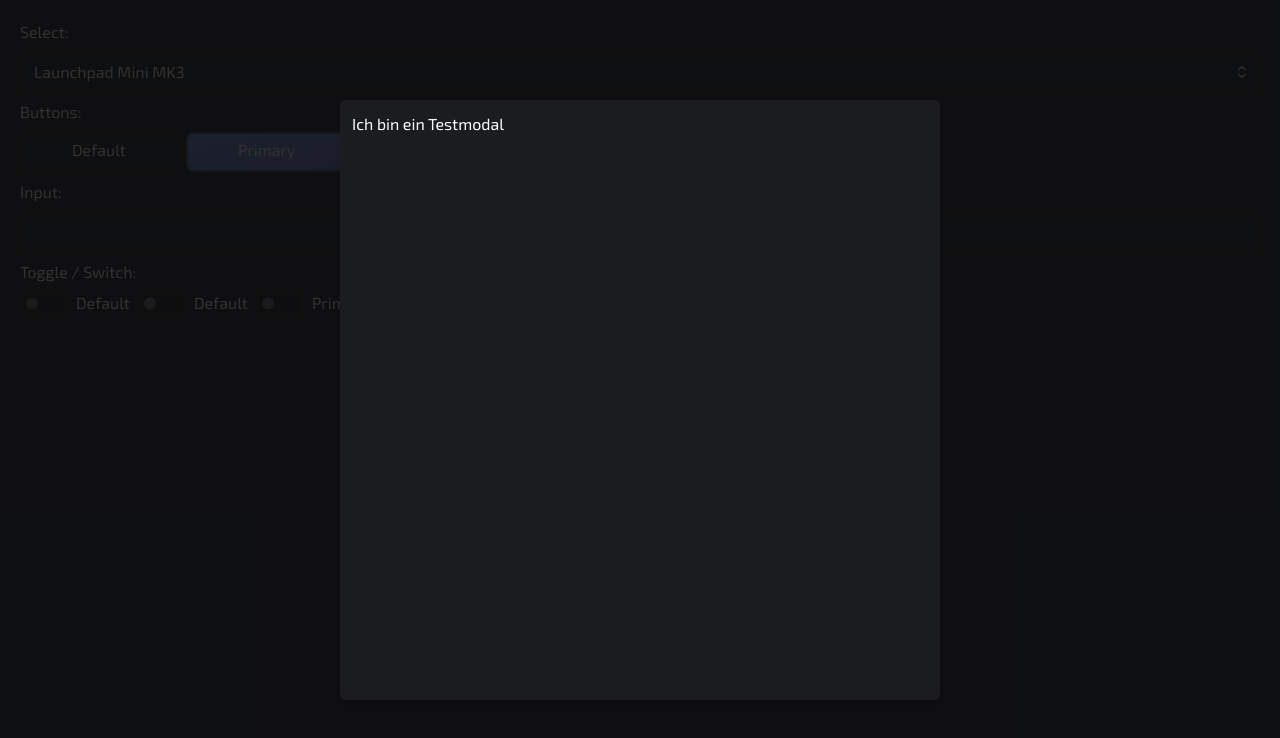
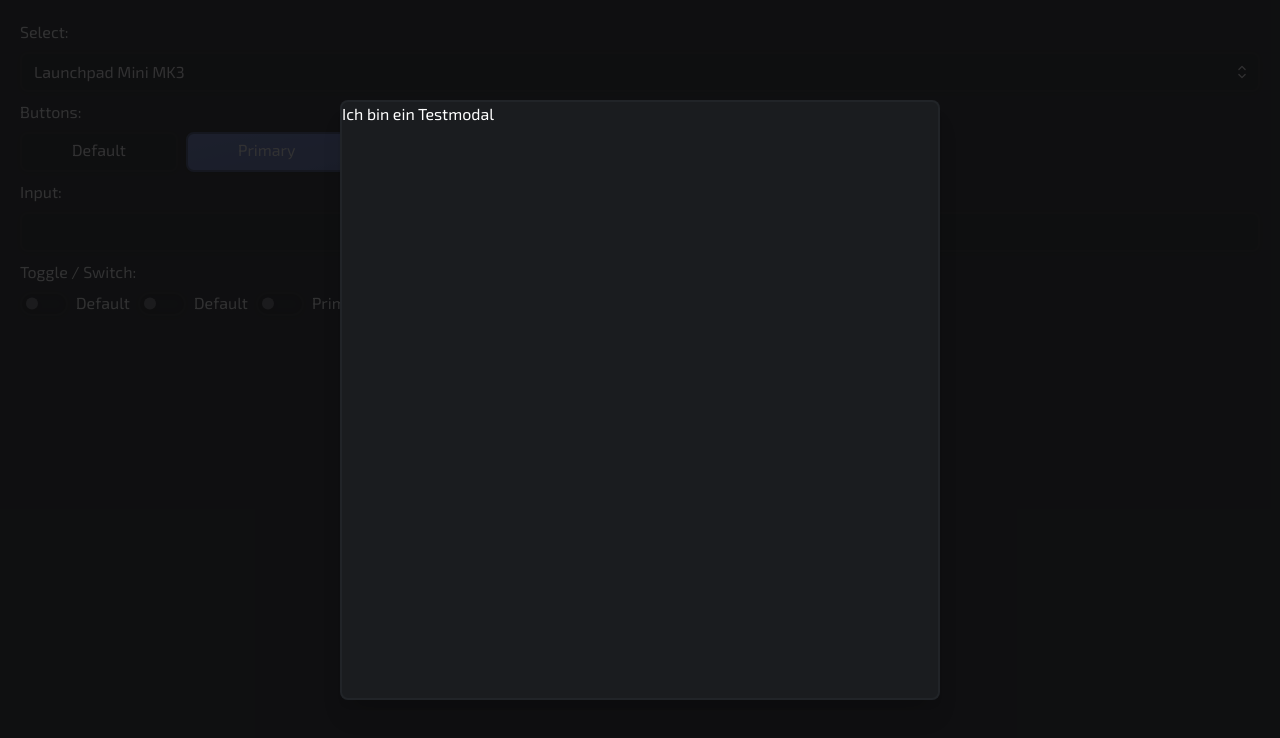
Before and after one commit to ruohki/lunchpad, a React (Vite) app: page / in a window 1280 px wide. Both pictures are taken after a click on the button "Default". Shown: the top 738 px of the page. Built offline with nearby package versions, Linux system fonts and the light colour scheme.

Commit message:
additional modal styling (border, shadow)

```diff
--- a/src/components/modal/modal.tsx
+++ b/src/components/modal/modal.tsx
@@ -6,7 +6,7 @@ export type ModalProps = {
 export const Modal = (props: PropsWithChildren<ModalProps>) => {
   return (
     <div
-      className="bg-dark-700 rounded-md w-[600px] h-[600px] shadow-md overflow-hidden p-3"
+      className="bg-dark-700  w-[600px] h-[600px] shadow-xl overflow-hidden border-2 border-dark-500/[.45] rounded-lg outline-0"
     >
       {props.children}
     </div>
```
